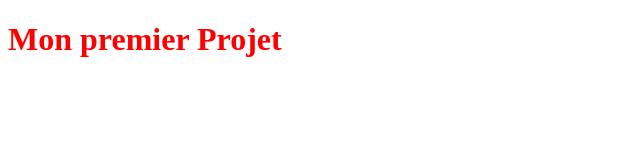
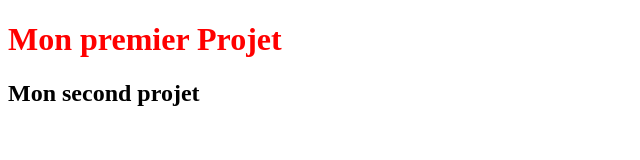
Before and after one commit to DorLein/PremierProjet, a plain HTML site: page index.html in a window 1280 px wide. Shown: the whole page, without its empty margins (0-640 px from the left). Drawn offline with Linux system fonts and the light colour scheme.

Commit message:
modification h2

```diff
--- a/index.html
+++ b/index.html
@@ -9,5 +9,6 @@
 
 <body>
     <h1>Mon premier Projet</h1>
+    <h2>Mon second projet</h2>
 </body>
 </html>
```
Also changed, not shown: 2 other files.
